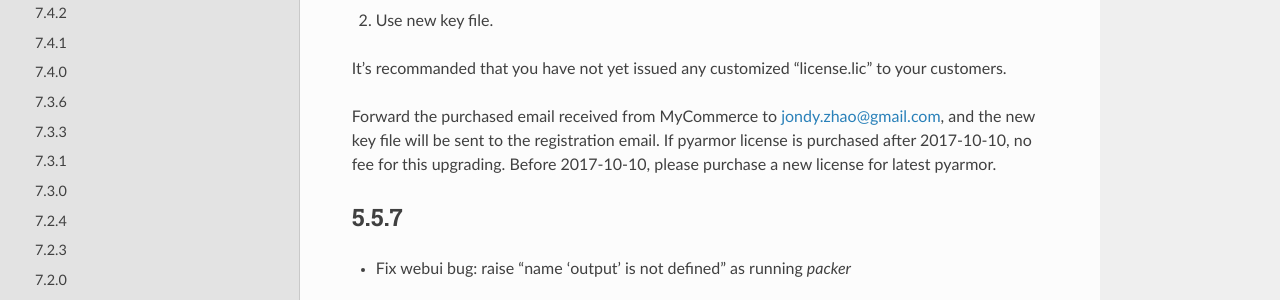
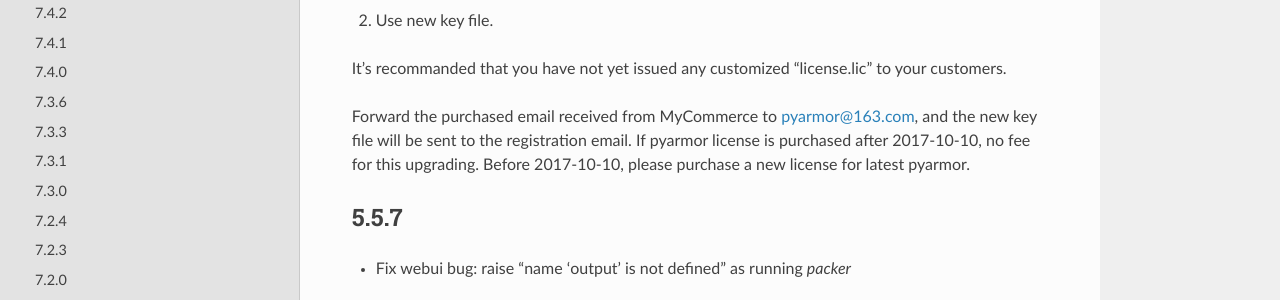
Before and after one commit to dashingsoft/pyarmor, a Sphinx documentation site: the page built from docs/change-logs.rst, in a window 1280 px wide and 900 px high, scrolled down 23503 px. Shown: the part 151-451 px from the top of the window. Built offline with Sphinx 7.4.7 and the Read the Docs theme 2.0.0, drawn with Linux system fonts in a browser that asks for light colours.

Commit message:
Change contact email

```diff
--- a/docs/change-logs.rst
+++ b/docs/change-logs.rst
@@ -987,7 +987,7 @@ Then register this keyfile in the new version of pyarmor
 It's recommanded that you have not yet issued any customized "license.lic" to
 your customers.
 
-Forward the purchased email received from MyCommerce to jondy.zhao@gmail.com,
+Forward the purchased email received from MyCommerce to pyarmor@163.com,
 and the new key file will be sent to the registration email. If pyarmor license
 is purchased after 2017-10-10, no fee for this upgrading. Before 2017-10-10,
 please purchase a new license for latest pyarmor.
```
